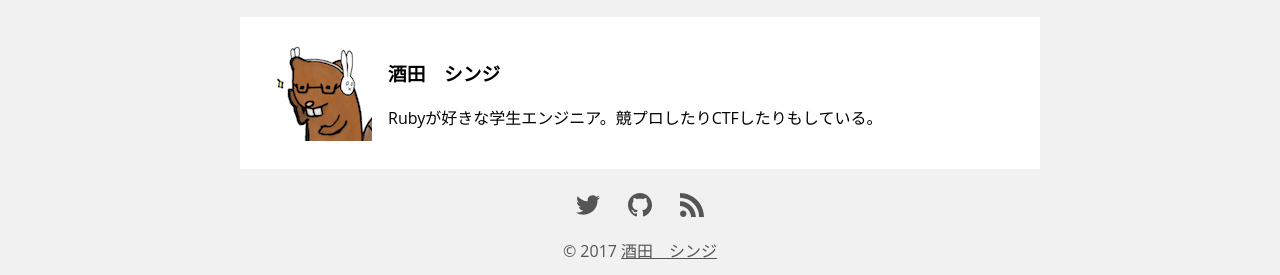
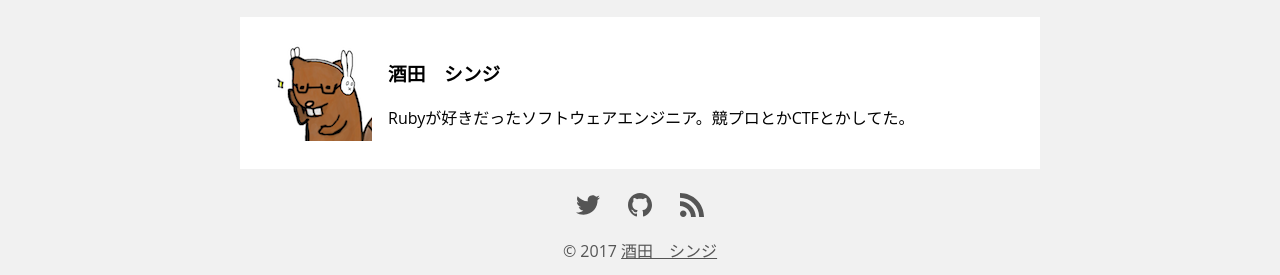
Before and after one commit to ysakasin/blog.sakasin.net, a Jekyll site: the page built from index.md, in a window 1280 px wide. Shown: the part 1740-2015 px from the top of the page. Built offline with Jekyll 4.4.1, drawn with Linux system fonts in a browser that asks for light colours.

Commit message:
著者紹介変更

```diff
--- a/_includes/author.html
+++ b/_includes/author.html
@@ -8,6 +8,6 @@
   <img src="/image/NKMR6194_100x100.png">
   <div class="description">
     <h3>酒田　シンジ</h3>
-    <p>Rubyが好きな学生エンジニア。競プロしたりCTFしたりもしている。</p>
+    <p>Rubyが好きだったソフトウェアエンジニア。競プロとかCTFとかしてた。</p>
   </div>
 </div>
```
